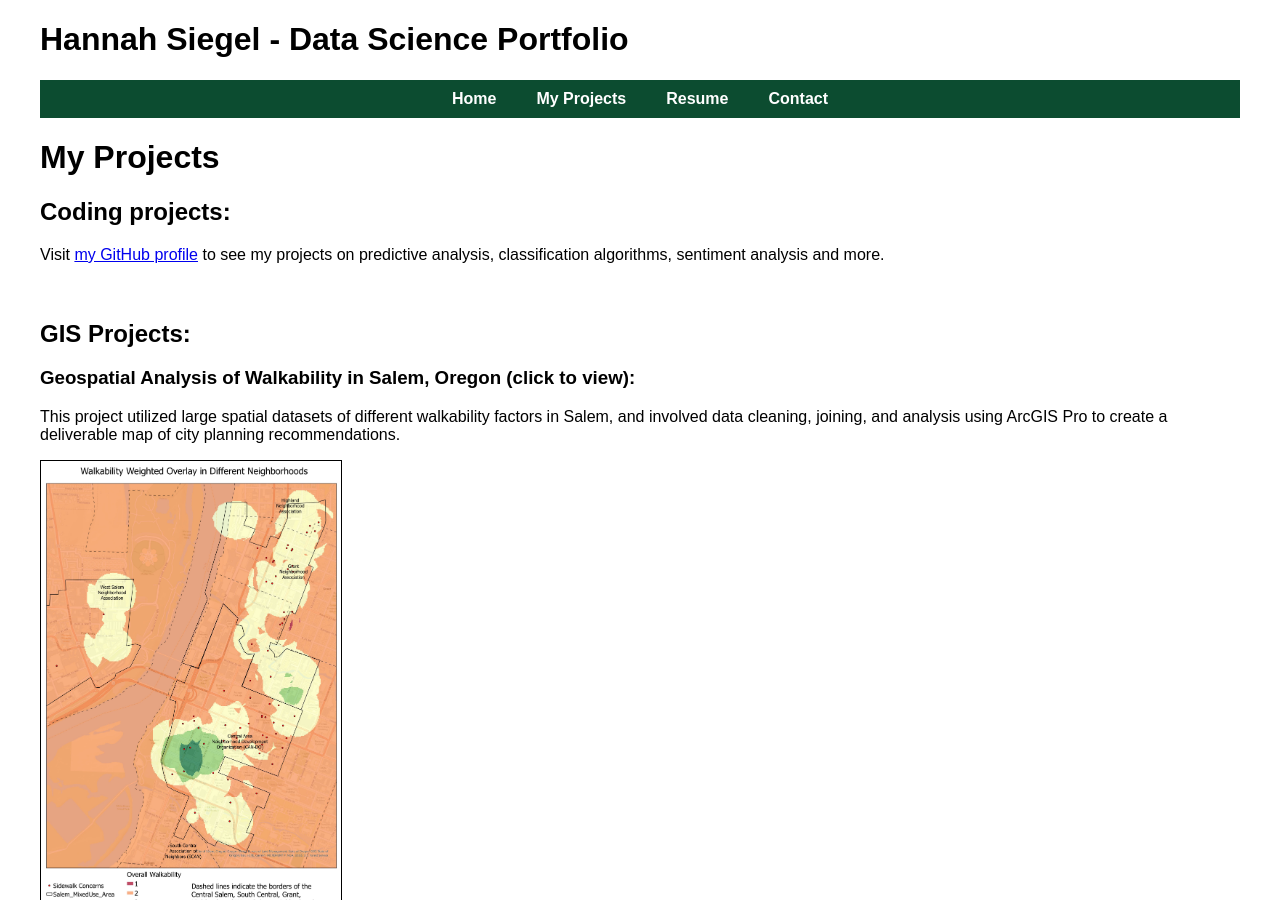
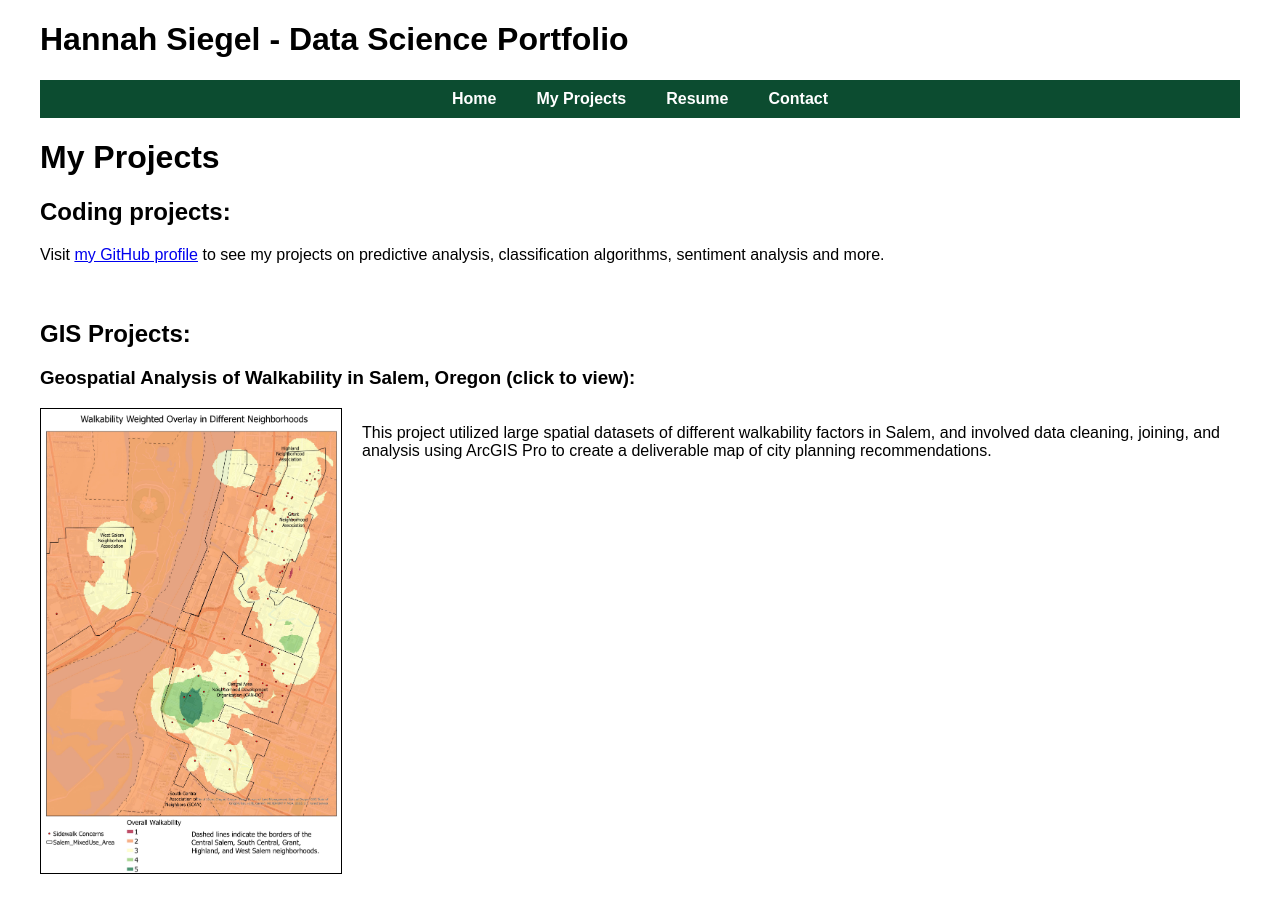
Before and after one commit to siegelhannah/portfolio, a Jekyll site: the page built from Projects.md, in a window 1280 px wide and 900 px high. Built offline with Jekyll 4.4.1, drawn with Linux system fonts in a browser that asks for light colours.

Commit message:
Update Projects.md

```diff
--- a/Projects.md
+++ b/Projects.md
@@ -14,12 +14,19 @@ Visit [my GitHub profile](https://github.com/siegelhannah) to see my projects on
 ## GIS Projects:
 
 ### Geospatial Analysis of Walkability in Salem, Oregon (click to view):
-This project utilized large spatial datasets of different walkability factors in Salem, and involved data cleaning, joining, and analysis using ArcGIS Pro to create a deliverable map of city planning recommendations.
 
-<a href="{{ site.baseurl }}/assets/Salem_Final_Project.pdf">
-    <img src="{{ site.baseurl }}/assets/FinalMapNeighborhoodIssues.jpg" alt="Project 1 Image" style="width: 300px; border: 1px solid black;">
-</a>
-<br>
+<div style="display: flex; align-items: flex-start; gap: 20px; margin-bottom: 20px;">
+    <a href="{{ site.baseurl }}/assets/Salem_Final_Project.pdf">
+        <img src="{{ site.baseurl }}/assets/FinalMapNeighborhoodIssues.jpg"
+             alt="Project 1 Image"
+             style="width: 300px; border: 1px solid black;">
+    </a>
+    <p>
+        This project utilized large spatial datasets of different walkability factors in Salem,
+        and involved data cleaning, joining, and analysis using ArcGIS Pro to create a deliverable
+        map of city planning recommendations.
+    </p>
+</div>
 
 ### More maps made for Salem, Oregon school accessibility analysis (click to view):
 
```
